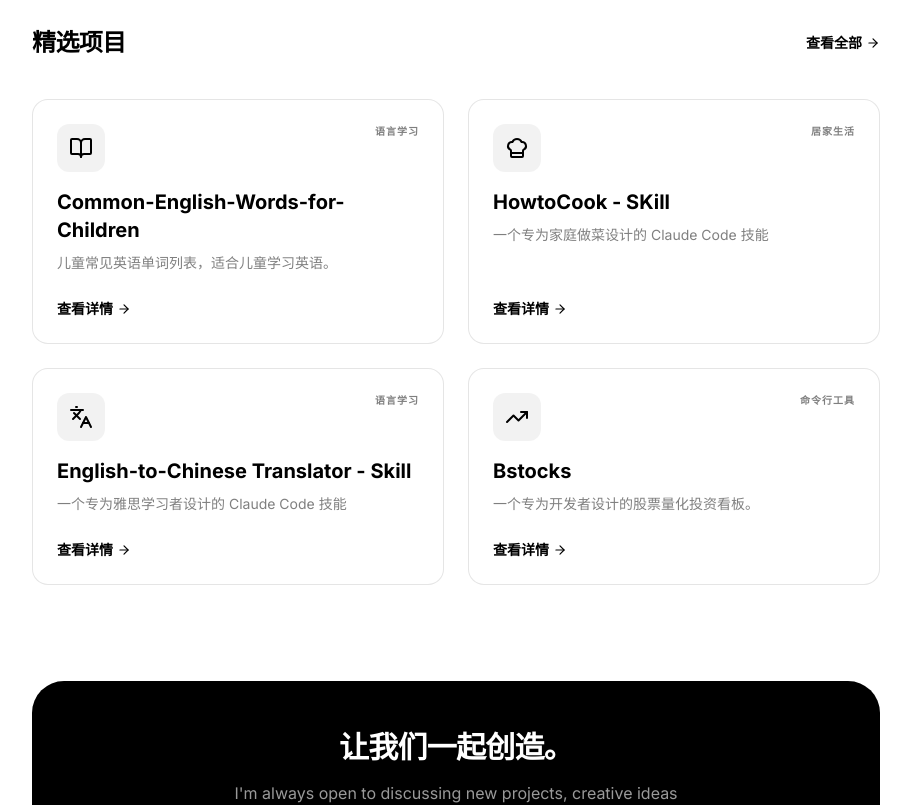
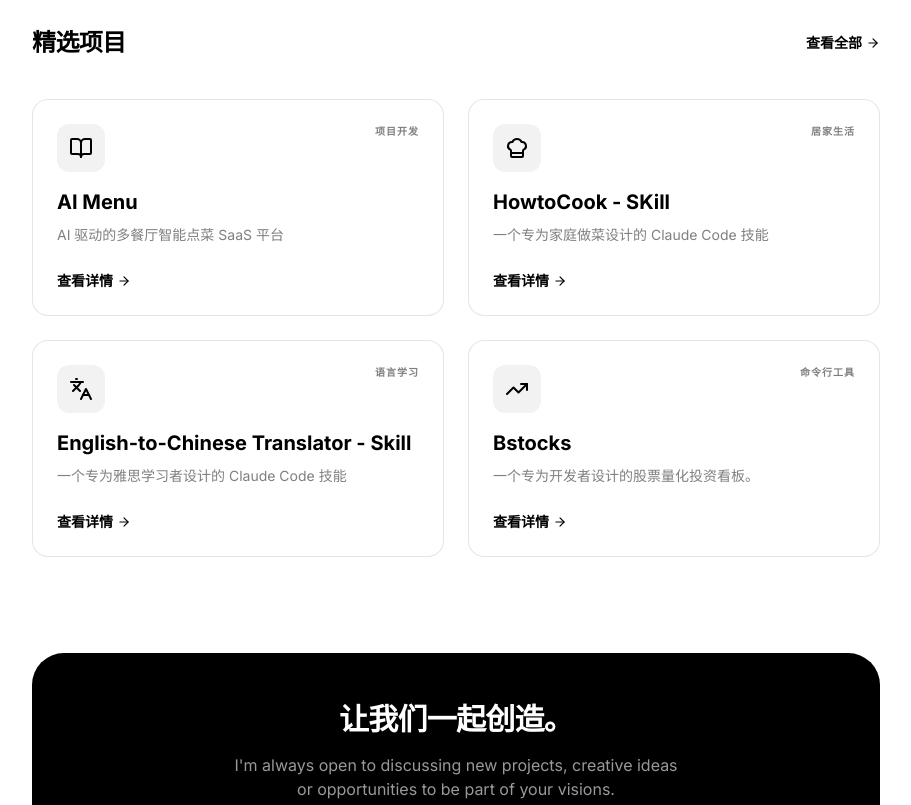
Before and after one commit to jasonbai/jasonbai.github.io, a React (Vite) app: page / in a window 1280 px wide. Shown: the part 880-1685 px from the top of the page, without its empty margins (184-1095 px from the left). Built offline with nearby package versions, Linux system fonts and the light colour scheme.

Commit message:
update new preject

```diff
--- a/src/App.tsx
+++ b/src/App.tsx
@@ -32,11 +32,11 @@ const FOOTER_PAGE_LINKS = [
 
 const PROJECTS = [
   {
-    title: "Common-English-Words-for-Children",
-    description: "儿童常见英语单词列表，适合儿童学习英语。",
-    link: "https://github.com/jasonbai/Common-English-Words-for-Children",
+    title: "AI Menu",
+    description: "AI 驱动的多餐厅智能点菜 SaaS 平台",
+    link: "https://aimenu.vercel.app/",
     icon: BookOpen,
-    category: "语言学习"
+    category: "项目开发"
   },
   {
     title: "HowtoCook - SKill",
```
